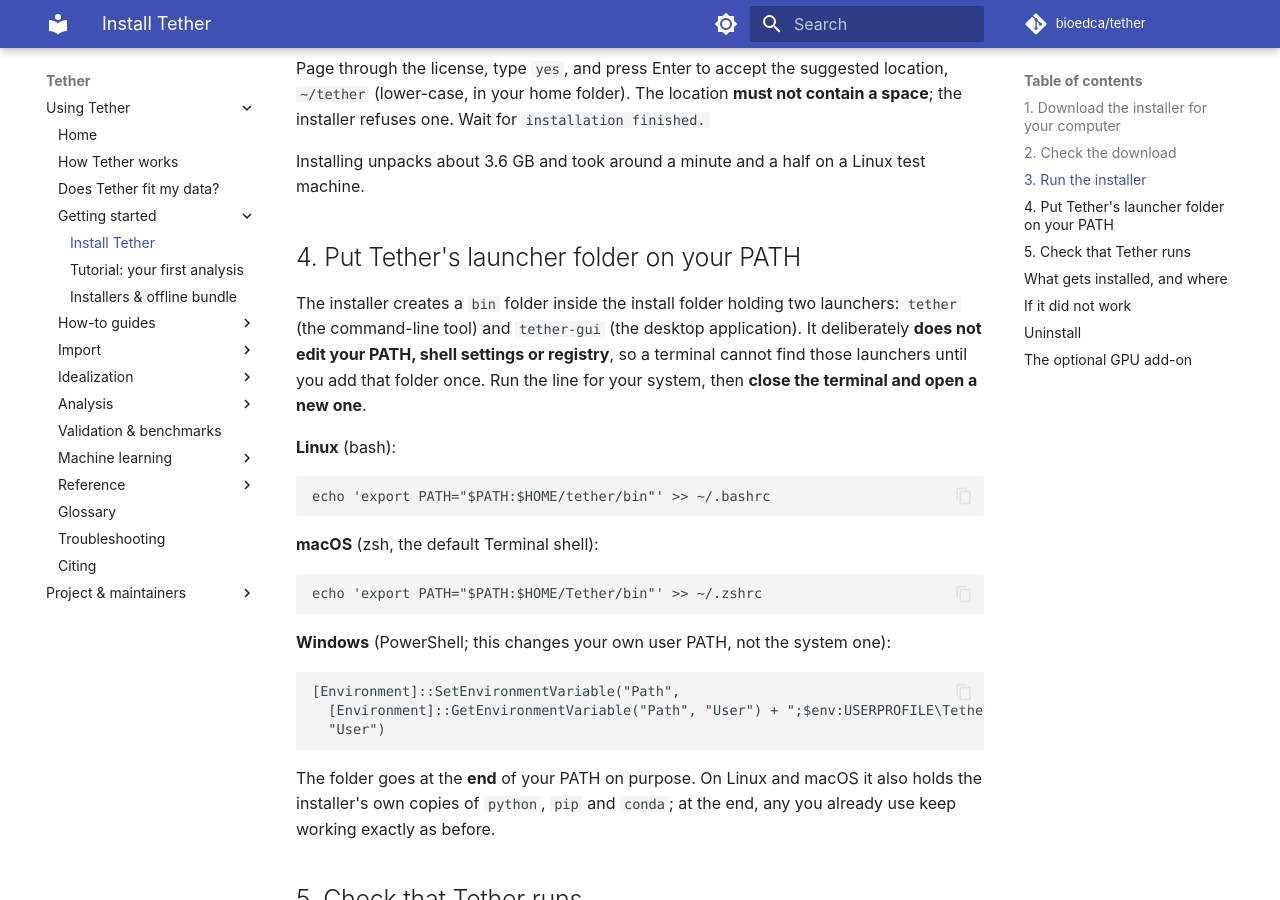
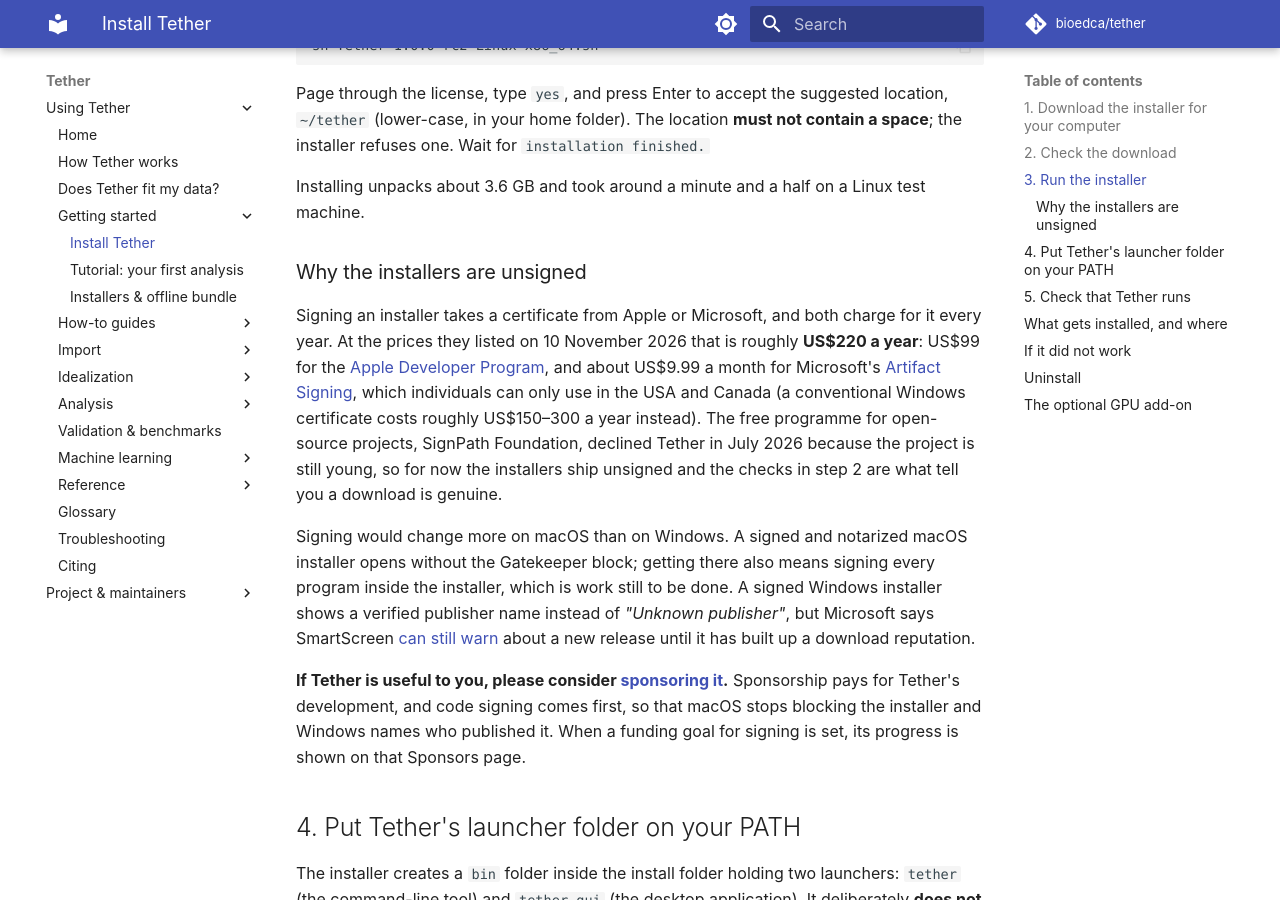
Before and after one commit to bioedca/tether, an MkDocs documentation site: the page built from docs/install.md, in a window 1280 px wide and 900 px high, scrolled down 3104 px. Built offline with MkDocs 1.6.1 and Material for MkDocs 9.7.7, drawn with Linux system fonts in a browser that asks for light colours; comment, search, counter and statistics services are not loaded; the version menu is left out; some of the changed text lies outside the part shown.

Commit message:
docs: add a Sponsor button and explain why the installers are unsigned (#580) (#581)
Add .github/FUNDING.yml (github: bioedca) so the repository can show a
Sponsor button, and a "Why the installers are unsigned" section at the end
of step 3 of the install guide. It covers what signing costs (Apple
Developer Program US$99/yr, Microsoft Artifact Signing about US$9.99/month,
as listed on 2026-11-10), why SignPath Foundation's free programme is not
an option yet, what signing would and would not change on each OS, and an
invitation to sponsor with code signing as the first goal.

README, the unsigned-installer troubleshooting entry and the docs home
page each link to that section and to the Sponsors page. No badge, image,
script or workflow is added, so the docs site's no-third-party-asset
statement still holds.

Closes #580

```diff
--- a/docs/install.md
+++ b/docs/install.md
@@ -102,7 +102,8 @@
 one. The warning is expected, and the attestation check above is what tells you the file is
 genuine before you choose to go past it; the checksum alone cannot. What it looks like and how to
 get past it on each system is in
-[The installer is flagged as unsigned](troubleshooting.md#the-installer-is-flagged-as-unsigned).
+[The installer is flagged as unsigned](troubleshooting.md#the-installer-is-flagged-as-unsigned),
+and [why they are unsigned at all](#why-the-installers-are-unsigned) is at the end of this step.
 
 Installing for yourself only, which is what this page assumes, needs no administrator account
 on Windows or Linux, and none on macOS if you use the Terminal command below. The macOS
@@ -138,6 +139,31 @@
 installer refuses one. Wait for `installation finished.`
 
 Installing unpacks about 3.6 GB and took around a minute and a half on a Linux test machine.
+
+### Why the installers are unsigned
+
+Signing an installer takes a certificate from Apple or Microsoft, and both charge for it
+every year. At the prices they listed on 10 November 2026 that is roughly **US$220 a year**:
+US$99 for the [Apple Developer Program](https://developer.apple.com/support/purchase-activation), and about
+US$9.99 a month for Microsoft's
+[Artifact Signing](https://learn.microsoft.com/windows/apps/package-and-deploy/code-signing-options),
+which individuals can only use in the USA and Canada (a conventional Windows certificate costs
+roughly US$150–300 a year instead). The free programme for open-source projects, SignPath
+Foundation, declined Tether in July 2026 because the project is still young, so for now the
+installers ship unsigned and the checks in step 2 are what tell you a download is genuine.
+
+Signing would change more on macOS than on Windows. A signed and notarized macOS installer opens
+without the Gatekeeper block; getting there also means signing every program inside the
+installer, which is work still to be done. A signed Windows installer shows a verified publisher
+name instead of *"Unknown publisher"*, but Microsoft says SmartScreen
+[can still warn](https://learn.microsoft.com/windows/apps/package-and-deploy/smartscreen-reputation)
+about a new release until it has built up a download reputation.
+
+**If Tether is useful to you, please consider
+[sponsoring it](https://github.com/sponsors/bioedca).** Sponsorship pays for Tether's
+development, and code signing comes first, so that macOS stops blocking the installer and
+Windows names who published it. When a funding goal for signing is set, its progress is shown
+on that Sponsors page.
 
 ## 4. Put Tether's launcher folder on your PATH
 
```
Also changed, not shown: README.md (+3 -0 lines), docs/index.md (+8 -0 lines), docs/troubleshooting.md (+3 -1 lines), 1 other file.
